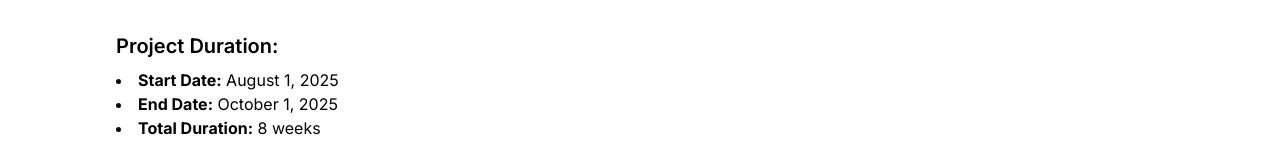
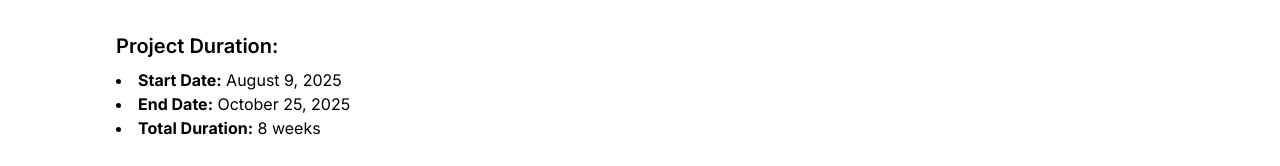
Before and after one commit to techtalentscity/techtalentscity.github.io, a React (Vite) app: page /projects/mental-app in a window 1280 px wide. Shown: the part 531-697 px from the top of the page. Built offline with nearby package versions, Linux system fonts and the light colour scheme.

Commit message:
Update mental-app.jsx

```diff
--- a/src/Pages/ProjectDetail/mental-app.jsx
+++ b/src/Pages/ProjectDetail/mental-app.jsx
@@ -38,8 +38,8 @@ const MentalAppDetail = () => {
         <div className="mb-8">
           <h2 className="text-xl font-semibold mb-2">Project Duration:</h2>
           <ul className="list-disc list-inside">
-            <li><strong>Start Date:</strong> August 1, 2025</li>
-            <li><strong>End Date:</strong> October 1, 2025</li>
+            <li><strong>Start Date:</strong> August 9, 2025</li>
+            <li><strong>End Date:</strong> October 25, 2025</li>
             <li><strong>Total Duration:</strong> 8 weeks</li>
           </ul>
         </div>
```
